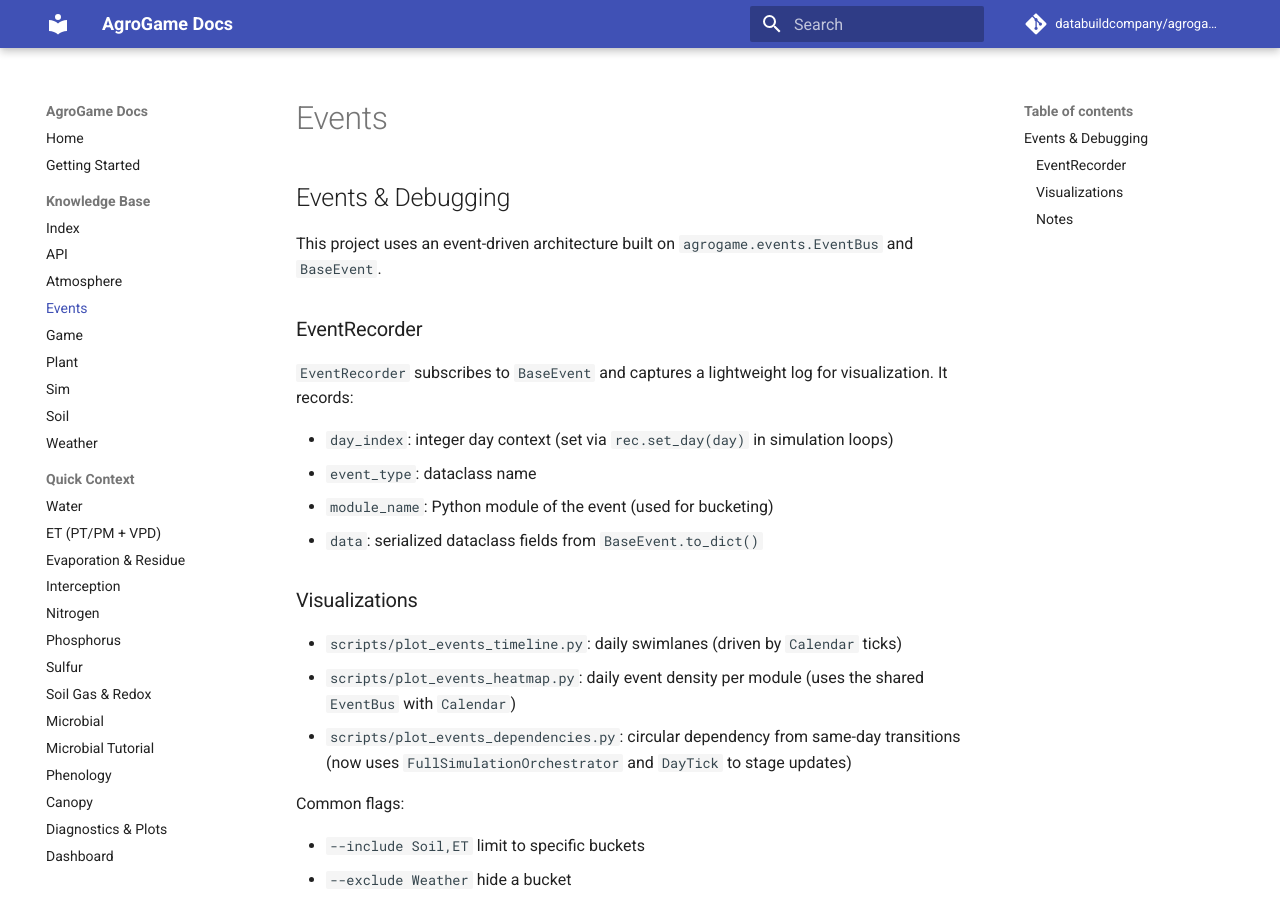
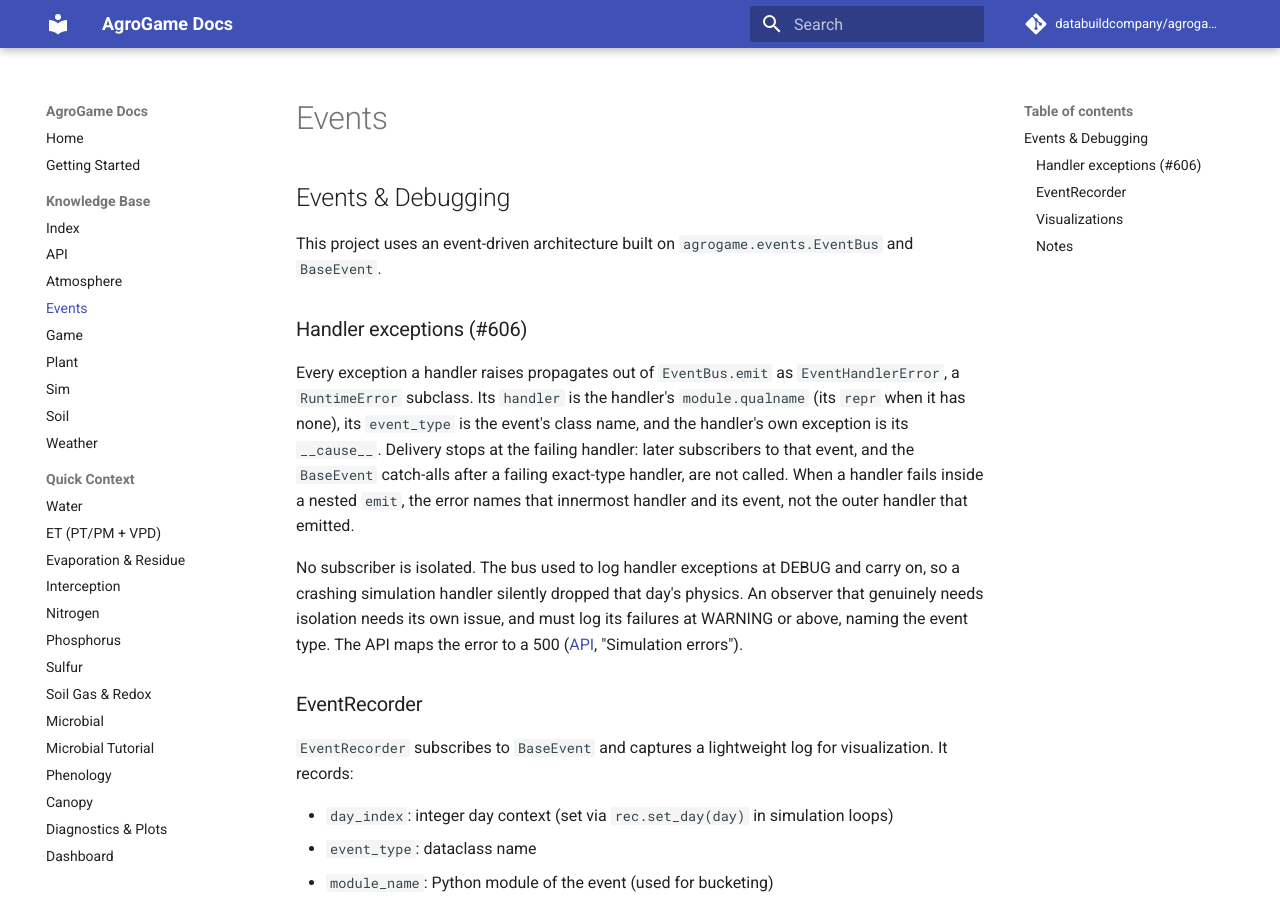
Before and after one commit to gedejong/agrogame, an MkDocs documentation site: the page built from docs/events.md, in a window 1280 px wide and 900 px high. Built offline with MkDocs 1.6.1 and Material for MkDocs 9.7.7, drawn with Linux system fonts in a browser that asks for light colours; comment, search, counter and statistics services are not loaded.

Commit message:
docs(#606): record the handler-exception policy and API simulation errors
docs/events.md gains "Handler exceptions": every handler error propagates
and no subscriber is isolated. docs/api.md gains "Simulation errors": the
500 body, no rollback, start a new game.

Co-Authored-By: Claude Opus 5.5 <noreply@anthropic.com>

```diff
--- a/docs/events.md
+++ b/docs/events.md
@@ -3,7 +3,7 @@ module: agrogame.events
 doc_type: module
 references:
   - "Hohpe & Woolf, Enterprise Integration Patterns (2003) — observer/pub-sub"
-key_classes: [BaseEvent, EventBus]
+key_classes: [BaseEvent, EventBus, EventHandlerError]
 key_events: []
 primary_tests:
   - tests/test_event_bus.py
@@ -14,6 +14,23 @@ related_adrs: [ADR-002]
 ## Events & Debugging
 
 This project uses an event-driven architecture built on `agrogame.events.EventBus` and `BaseEvent`.
+
+### Handler exceptions (#606)
+
+Every exception a handler raises propagates out of `EventBus.emit` as
+`EventHandlerError`, a `RuntimeError` subclass. Its `handler` is the handler's
+`module.qualname` (its `repr` when it has none), its `event_type` is the
+event's class name, and the handler's own exception is its `__cause__`.
+Delivery stops at the failing handler: later subscribers to that event, and
+the `BaseEvent` catch-alls after a failing exact-type handler, are not called.
+When a handler fails inside a nested `emit`, the error names that innermost
+handler and its event, not the outer handler that emitted.
+
+No subscriber is isolated. The bus used to log handler exceptions at DEBUG and
+carry on, so a crashing simulation handler silently dropped that day's
+physics. An observer that genuinely needs isolation needs its own issue, and
+must log its failures at WARNING or above, naming the event type. The API maps
+the error to a 500 ([API](api.md), "Simulation errors").
 
 ### EventRecorder
 
```
Also changed, not shown: docs/api.md (+20 -0 lines).
